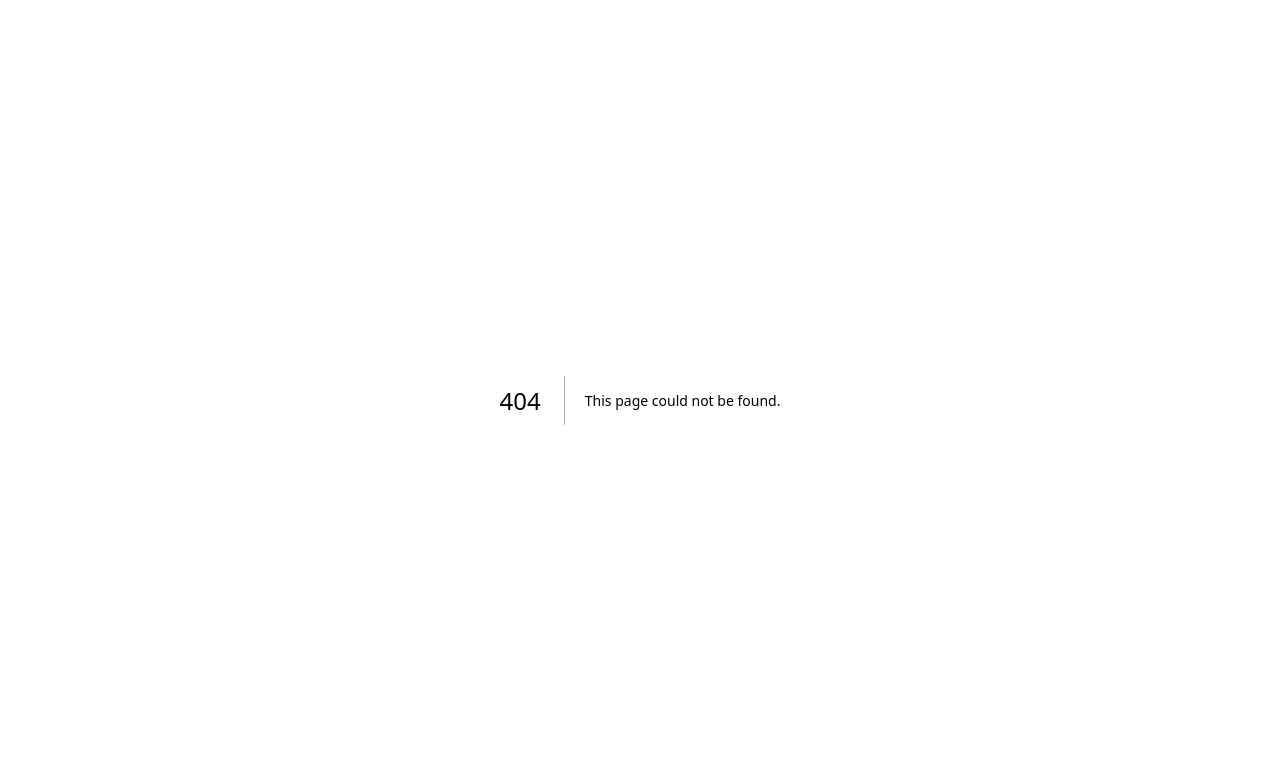
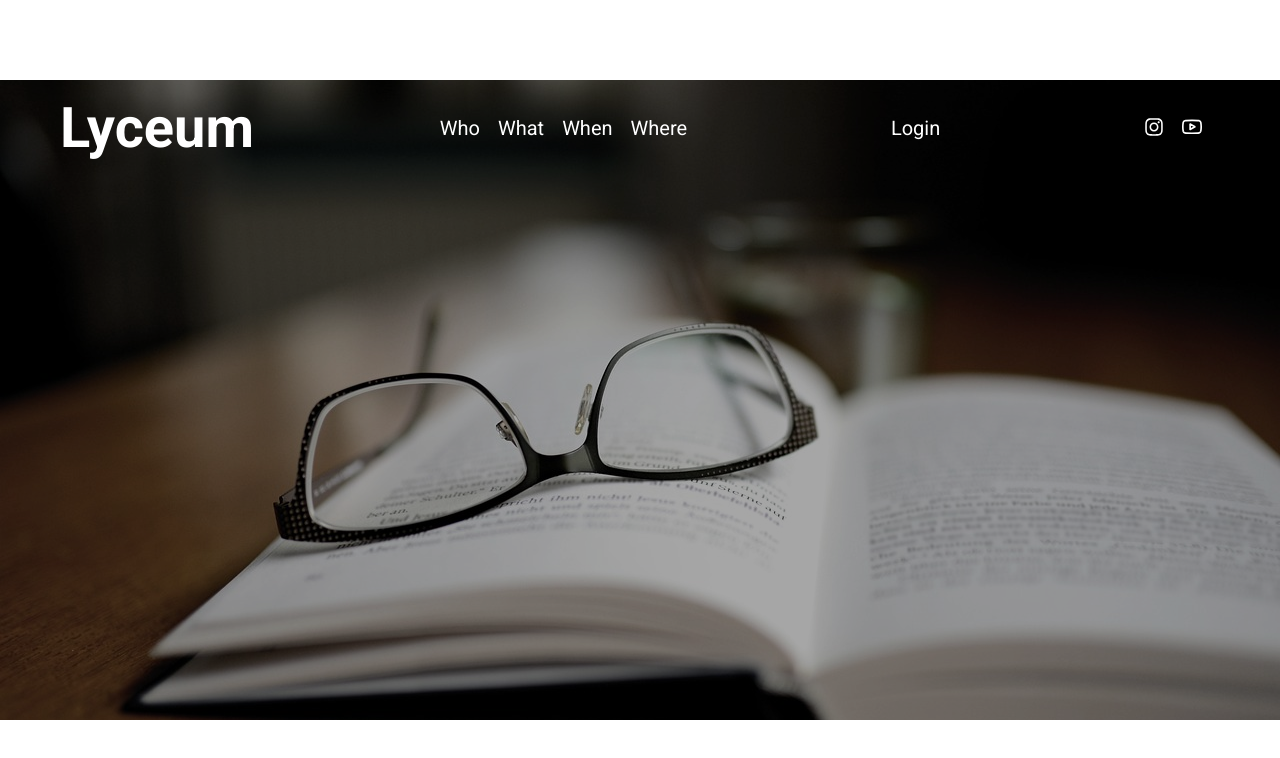
Before and after one commit to michaelpaulcuccia/lyceum, a Next.js app in the folder my-app/: page /who in a window 1280 px wide. Before the commit this address had no page. Shown: the top 758 px of the page. Built offline with nearby package versions, Linux system fonts and the light colour scheme.

Commit message:
hero on who page working

```diff
--- a/my-app/components/Hero/Desktop.tsx
+++ b/my-app/components/Hero/Desktop.tsx
@@ -69,9 +69,14 @@ const LinkWrap = styled.div`
 interface DesktopProps {
   showSlider?: boolean;
   image?: string;
+  sliderText?: string;
 }
 
-export const Desktop: React.FC<DesktopProps> = ({ showSlider, image }) => {
+export const Desktop: React.FC<DesktopProps> = ({
+  showSlider,
+  image,
+  sliderText,
+}) => {
   const [, { pages }] = heroData;
 
   return (
@@ -109,7 +114,11 @@ export const Desktop: React.FC<DesktopProps> = ({ showSlider, image }) => {
           </LinkWrap>
         </TopTextNav>
       </TextOverlay>
-      {showSlider && <SlideUp />}
+      {showSlider && (
+        <SlideUp
+          sliderText={sliderText || "LET'S GET LOST AND READ TOGETHER"}
+        />
+      )}
     </FullPageContainer>
   );
 };
--- a/my-app/components/Hero/Main.tsx
+++ b/my-app/components/Hero/Main.tsx
@@ -7,6 +7,7 @@ import Mobile from "./Mobile";
 interface MainProps {
   showSlider: boolean;
   image: string;
+  sliderText: string;
 }
 
 const DesktopWrapper = styled.span`
@@ -22,11 +23,15 @@ const MobileWrapper = styled.span`
   }
 `;
 
-const Main: React.FC<MainProps> = ({ showSlider, image }) => {
+const Main: React.FC<MainProps> = ({ showSlider, image, sliderText }) => {
   return (
     <>
       <DesktopWrapper>
-        <Desktop showSlider={showSlider} image={image} />
+        <Desktop
+          showSlider={showSlider}
+          image={image}
+          sliderText={sliderText}
+        />
       </DesktopWrapper>
       <MobileWrapper>
         <Mobile image={image} />
--- a/my-app/components/Hero/SlideUp.tsx
+++ b/my-app/components/Hero/SlideUp.tsx
@@ -1,6 +1,11 @@
 import React from "react";
 import Link from "next/link";
 import styled, { keyframes } from "styled-components";
+
+// Define the prop types
+interface SlideUpProps {
+  sliderText: string; // `sliderText` prop should be a string
+}
 
 const slideUp = keyframes`
   from {
@@ -41,6 +46,7 @@ const LeftContent = styled.div`
     margin-bottom: 60px;
     font-size: 56px;
     line-height: 56px;
+    width: 60%;
   }
 `;
 
@@ -69,17 +75,17 @@ const RightContent = styled.div`
   }
 `;
 
-export default function SlideUp() {
+const SlideUp: React.FC<SlideUpProps> = ({ sliderText }) => {
   return (
     <SlideUpContainer>
       <LeftContent>
-        <h1>
-          LET'S GET LOST <br /> AND READ TOGETHER.
-        </h1>
+        <h1>{sliderText}</h1>
       </LeftContent>
       <RightContent>
         <Link href="login">JOIN OUR CLUB</Link>
       </RightContent>
     </SlideUpContainer>
   );
-}
+};
+
+export default SlideUp;
--- a/my-app/src/app/page.tsx
+++ b/my-app/src/app/page.tsx
@@ -5,7 +5,7 @@ import { Hero } from "../../components/Hero";
 export default function Home() {
   return (
     <>
-      <Hero showSlider image="/images/library_001.jpg" />
+      <Hero showSlider image="/images/library_001.jpg" sliderText="" />
     </>
   );
 }
--- /dev/null
+++ b/my-app/src/app/who/page.tsx
@@ -0,0 +1,46 @@
+"use client";
+import React, { useState, useEffect } from "react";
+import { usePathname } from "next/navigation";
+import { Hero } from "../../../components/Hero";
+import { heroData } from "../../../constants";
+
+interface PageData {
+  URL: string;
+  directory: string;
+}
+
+export default function Pages() {
+  const [data, setData] = useState<PageData | null>(null);
+  const [randomHeadline, setRandomHeadline] = useState<string>("");
+  const pathname = usePathname();
+
+  const [, { pages }] = heroData;
+
+  const handleRandom = ({ headlines }: { headlines: string[] }) => {
+    if (!headlines || headlines.length === 0) {
+      console.log("No headlines available");
+      return;
+    }
+    const random = Math.floor(Math.random() * headlines.length);
+    const randomHeadline = headlines[random];
+    setRandomHeadline(randomHeadline);
+  };
+
+  useEffect(() => {
+    if (pages !== undefined) {
+      const thisPageData = pages.filter((item) => item.URL === pathname);
+      if (thisPageData.length > 0) {
+        setData(thisPageData[0]);
+        handleRandom(thisPageData[0]);
+      }
+    }
+  }, [pathname, pages]);
+
+  return (
+    <>
+      {data && (
+        <Hero showSlider image={data.directory} sliderText={randomHeadline} />
+      )}
+    </>
+  );
+}
```
